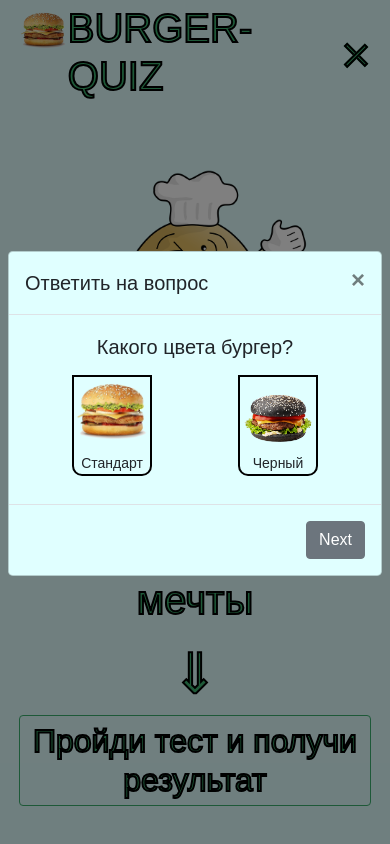
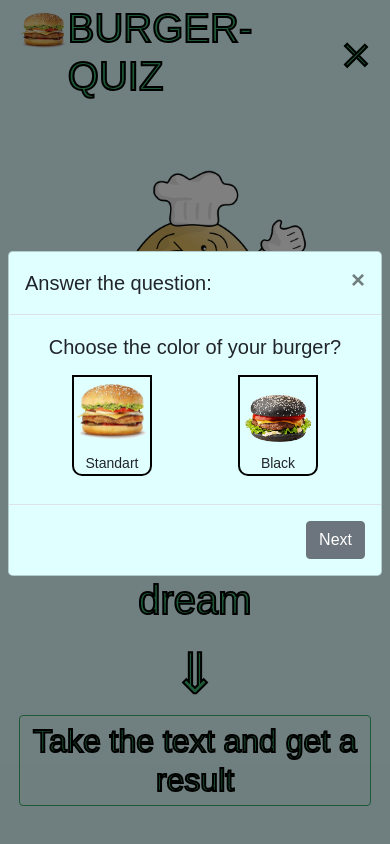
Before and after one commit to asovacloud/burger-quiz, a plain HTML site: page index.html in a window 390 px wide. Both pictures are taken after a click on the element 356 px from the left and 56 px from the top of the page. Drawn offline with Linux system fonts and the light colour scheme.

Commit message:
feat(Quiz): Translate

```diff
--- a/index.html
+++ b/index.html
@@ -47,8 +47,8 @@
       <div class="row">
         <div class="col">
           <div class="d-flex flex-column align-items-center p-1 p-sm-2 p-md-3">
-            <h2 class="main-title text-center h1">Пройди тест и собери</h2>
-            <h2 class="main-title text-center h1">бургер своей мечты</h2>
+            <h2 class="main-title text-center h1">Take the test and create</h2>
+            <h2 class="main-title text-center h1">a burber of your dream</h2>
           </div>
         </div>
       </div>
@@ -65,7 +65,7 @@
         <div class="col">
           <div class="d-flex justify-content-center p-1 p-sm-2 p-md-3">
             <button type="button" class="btn btn-outline-danger" id="btnOpenModal">
-              <span class="btnText h1">Пройди тест и получи результат</span>
+              <span class="btnText h1">Take the text and get a result</span>
             </button>
           </div>
         </div>
@@ -78,7 +78,7 @@
     <div class="modal-dialog  modal-dialog-centered" role="document">
       <div class="modal-content">
         <div class="modal-header">
-          <h5 class="modal-title">Ответь на вопрос:</h5>
+          <h5 class="modal-title">Answer the question:</h5>
           <button type="button" class="close" data-dismiss="modal" aria-label="Close" id="closeModal">
             <span aria-hidden="true">&times;</span>
           </button>
--- a/script/script.js
+++ b/script/script.js
@@ -27,72 +27,72 @@ document.addEventListener('DOMContentLoaded', () => {
   // data
   const questions = [
     {
-      question: "Какого цвета бургер?",
+      question: "Choose the color of your burger?",
       answers: [
           {
-              title: 'Стандарт',
+              title: 'Standart',
               url: './image/burger.png'
           },
           {
-              title: 'Черный',
+              title: 'Black',
               url: './image/burgerBlack.png'
           }
       ],
       type: 'radio'
     },
     {
-      question: "Из какого мяса котлета?",
+      question: "Choose the meat?",
       answers: [
           {
-              title: 'Курица',
+              title: 'Chicken',
               url: './image/chickenMeat.png'
           },
           {
-              title: 'Говядина',
+              title: 'Beef',
               url: './image/beefMeat.png'
           },
           {
-              title: 'Свинина',
+              title: 'Pork',
               url: './image/porkMeat.png'
           }
       ],
       type: 'radio'
     },
     {
-      question: "Дополнительные ингредиенты?",
+      question: "Additional ingredients?",
       answers: [
           {
-              title: 'Помидор',
+              title: 'Tomato',
               url: './image/tomato.png'
           },
           {
-              title: 'Огурец',
+              title: 'Cucumber',
               url: './image/cucumber.png'
           },
           {
-              title: 'Салат',
+              title: 'Salad',
               url: './image/salad.png'
           },
           {
-              title: 'Лук',
+              title: 'Onion',
               url: './image/onion.png'
           }
       ],
       type: 'checkbox'
     },
     {
-      question: "Добавить соус?",
+      question: "Add sauce?",
       answers: [
           {
-              title: 'Чесночный',
+              title: 'Garlic',
               url: './image/sauce1.png'
           },
           {
-              title: 'Томатный',
+              title: 'Tomato',
               url: './image/sauce2.png'
           },
           {
-              title: 'Горчичный',
+              title: 'Mustard',
               url: './image/sauce3.png'
           }
       ],
@@ -110,7 +110,7 @@ document.addEventListener('DOMContentLoaded', () => {
 
     // variable with the number of the question
     let numberQuestion = 0;
-    modalTitle.textContent = 'Ответить на вопрос';
+    modalTitle.textContent = 'Answer the question:';
 
     const finalAnswers = [];
     const obj = {};
```
